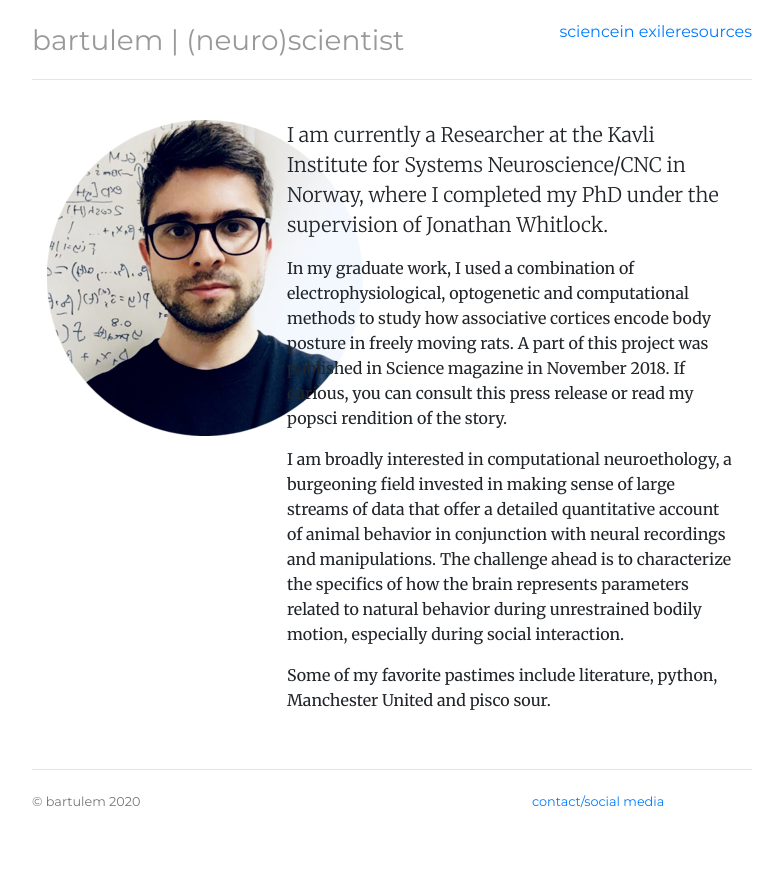
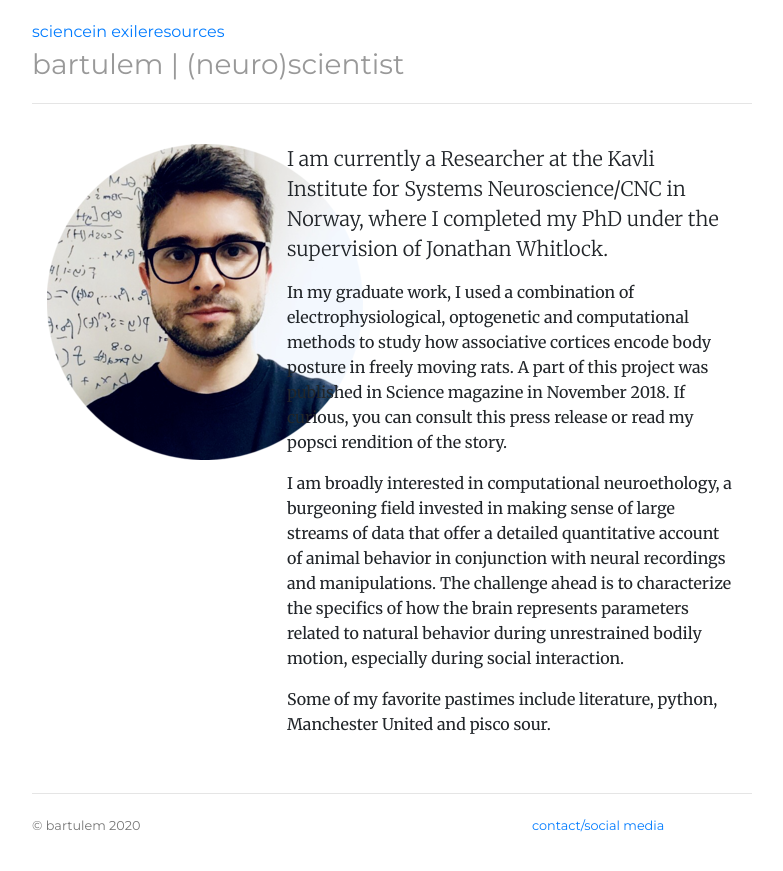
Before and after one commit to bartulem/bartulem.github.io, a Jekyll site: the page built from index.html, in a window 1280 px wide. Shown: the top 871 px of the page, without its empty margins (248-1031 px from the left). Built offline with Jekyll 4.4.1, drawn with Linux system fonts in a browser that asks for light colours.

Commit message:
Update header.html

```diff
--- a/_includes/header.html
+++ b/_includes/header.html
@@ -1,5 +1,5 @@
 <div class="header">
-	<ul class="nav nav-pills float-right">
+	<ul class="nav nav-pills mr-auto">
 		<li class="{{ page.science }}"><a href="/science" title="science">science</a></li>
 		<li class="{{ page.inexile }}"><a href="/inexile" title="inexile">in exile</a></li>
 		<li class="{{ page.resources }}"><a href="/resources" title="Notes">resources</a></li>
```
